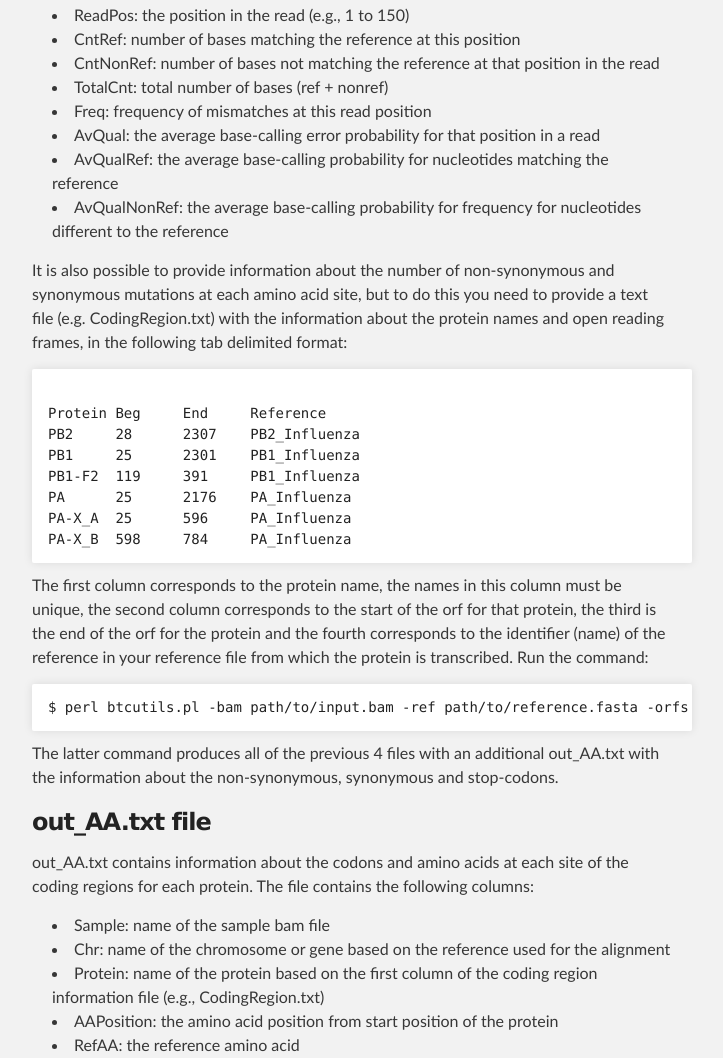
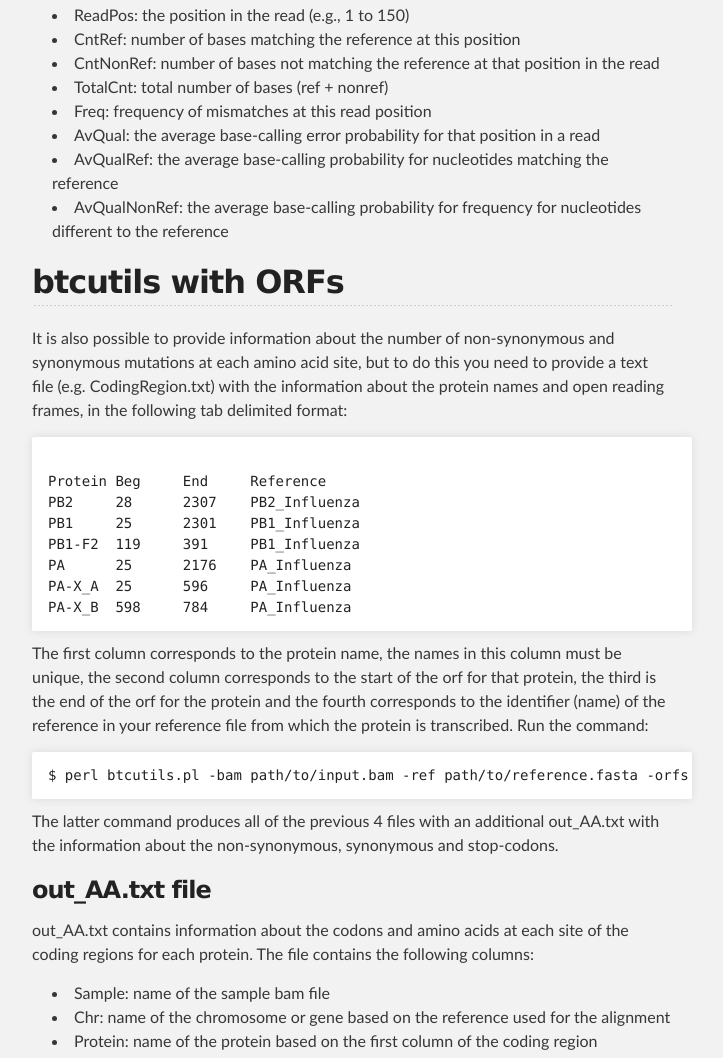
Before and after one commit to josephhughes/btctools, a plain HTML site: page tutorial.html in a window 1280 px wide. Shown: the part 1824-2882 px from the top of the page, without its empty margins (288-1011 px from the left). Drawn offline with Linux system fonts and the light colour scheme.

Commit message:
output file info2

```diff
--- a/tutorial.html
+++ b/tutorial.html
@@ -99,6 +99,9 @@ the same number of bases in each reads, if not the results may be irrelevant as
 </ul>
 </p>
 
+<h2>
+<a name="btcutils" class="anchor" href="#btcutils"><span class="octicon octicon-link"></span></a>btcutils with ORFs</h2>
+
 
 <p>It is also possible to provide information about the number of non-synonymous and synonymous mutations at each amino acid site, but to do this you need to provide a text file (e.g. CodingRegion.txt) with the information about the protein names and open reading frames, in the following tab delimited format:</p>
 <pre><code>
```
